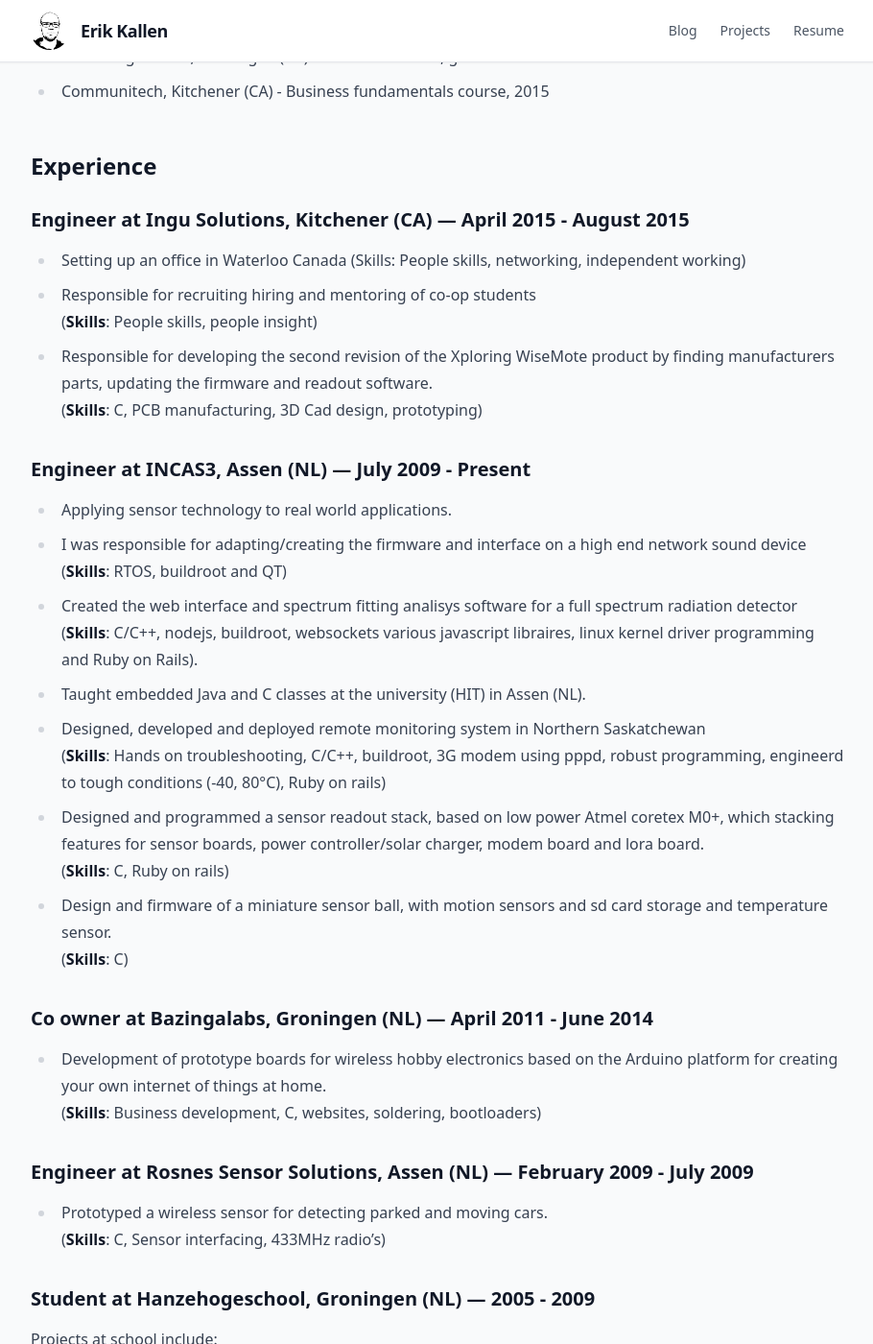
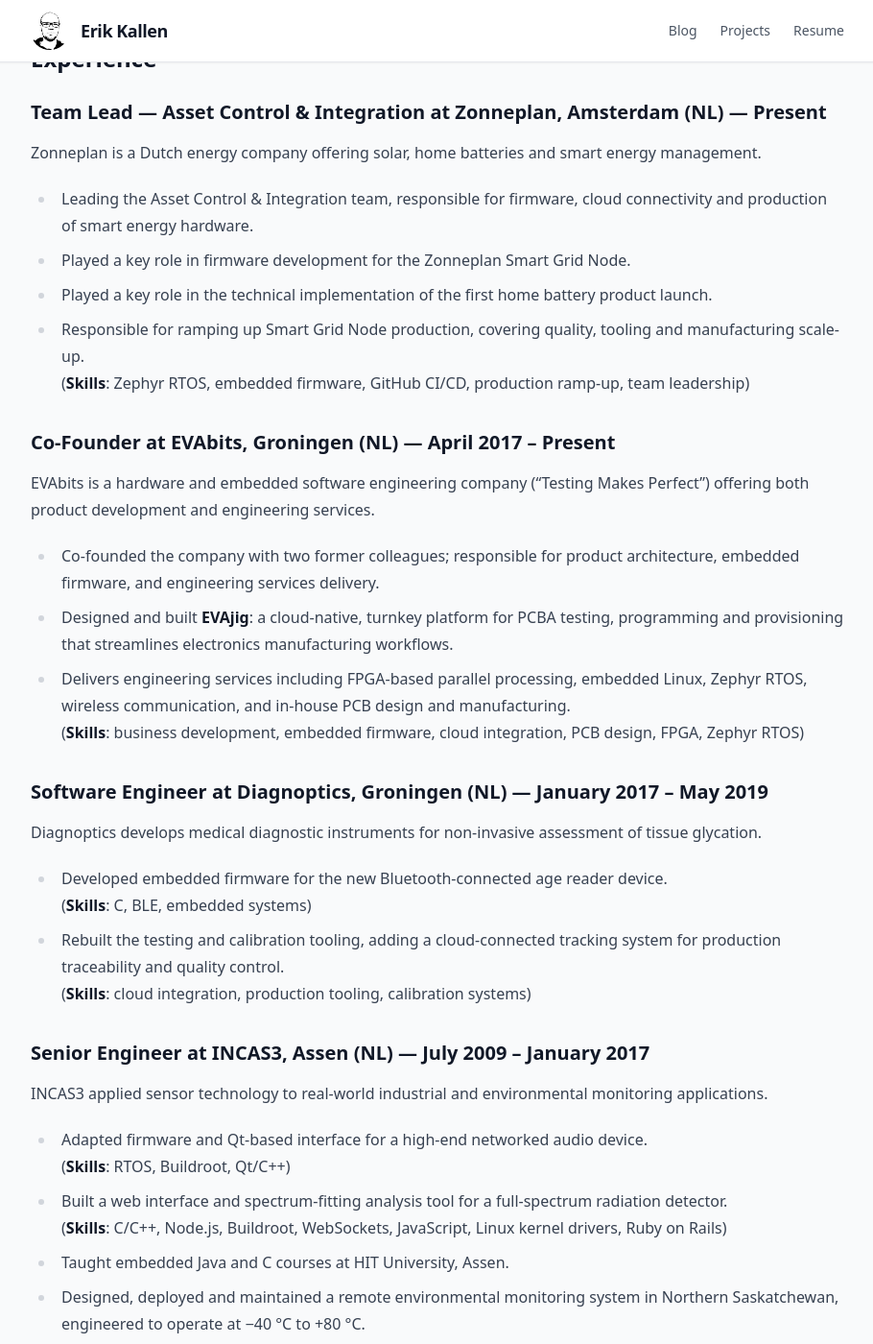
Before and after one commit to erikkallen/erikkallen.github.io, a Jekyll site: the page built from resume.md, in a window 1280 px wide and 1400 px high, scrolled down 1184 px. Shown: the whole window at 96% size, without its empty margins (184-1094 px from the left). Built offline with Jekyll 4.4.1, drawn with Linux system fonts in a browser that asks for light colours; nearby versions of some CDN libraries; some of the changed text lies outside the part shown.

Commit message:
Update resume: add Diagnoptics, EVAbits, Zonneplan; professional rewrite
- Add Team Lead at Zonneplan (current): Smart Grid Node firmware, home
  battery launch, production ramp-up, Zephyr RTOS, GitHub CI/CD
- Close INCAS3 at January 2017 (was "Present")
- Add Software Engineer at Diagnoptics (Jan 2017 – May 2019)
- Add Co-Founder at EVAbits (Apr 2017 – Present)
- Rewrite all sections: summary paragraph, action-verb bullets, typo fixes
- Fix contact links (remove broken FA icons, drop defunct Google+)

Co-Authored-By: Claude Sonnet 4.6 <noreply@anthropic.com>

```diff
--- a/resume.md
+++ b/resume.md
@@ -4,81 +4,102 @@ permalink: "/resume/"
 layout: page
 ---
 
-## Contact info
-Please use one of the social networks to get in touch with me.
+## Contact
 
-<div style="font-size:20px;">
-<a href="https://plus.google.com/+ErikKallen"><i class="fa fa-google-plus"></i></a> <a href="https://twitter.com/edeuxk"><i class="fa fa-twitter"></i></a>
-<a href="https://github.com/erikkallen"><i class="fa fa-github"></i></a>
-<a href="https://www.linkedin.com/in/erikkallen"><i class="fa fa-linkedin"></i></a>
-</div>
+<a href="https://github.com/erikkallen">GitHub</a> &middot;
+<a href="https://www.linkedin.com/in/erikkallen">LinkedIn</a> &middot;
+<a href="https://twitter.com/edeuxk">Twitter</a> &middot;
+<a href="https://keybase.io/erikkallen">Keybase</a>
 
-## Skills and abilities
+## Summary
 
-### Personal skills
-* Hard working
-* Fast learner
-* Creative and Problem solving
-* Can work under pressure
+Software and embedded systems engineer with over 15 years of experience spanning low-level microcontroller firmware, embedded Linux, cloud-connected systems, and full-stack web development. Currently leading an embedded and cloud integration team at a Dutch energy-tech company. Co-founder of an engineering products company. Comfortable working across the full stack from silicon to browser, and from prototype to production.
 
+## Technical Skills
 
-### Technical skills
-* Coding in various (scripting) languages and frameworks, like C, C++, Ruby, Javascript, Java, HTML, CSS, Markdown, QT (C++), Ruby on Rails, AngularJS, websockets and nodejs
-* Broad knowledge of programming from low level microcontroller, ARM based systems to high level (web) application.
-* Designing and programming embedded systems, porting existing code to embedded systems driver programming.
-* Knowledge of various operating systems like Buildroot, Linux, OS X, RTOS and Windows
-* Basic knowledge of hardware engineering (reading datasheets, SMD soldering, electrical components)
-* Experience with new technologies like [Lora](https://www.lora-alliance.org/) (designing and programming of lora node)
+* **Languages & frameworks:** C, C++, Ruby, JavaScript, Java, HTML/CSS, Ruby on Rails, Node.js, AngularJS, WebSockets
+* **Embedded & OS:** ARM Cortex-M, Allwinner H3, Buildroot, Linux, RTOS, Zephyr, bare-metal firmware
+* **Connectivity:** BLE, LoRa, 3G/cellular, Ethernet, UART, SPI, I²C
+* **Hardware:** PCB design, SMD soldering, FPGA, schematic reading, sensor interfacing
+* **Tools & practices:** Git, cloud-connected production tooling, remote monitoring systems, test & calibration automation
 
-<div style="page-break-after: always;"></div>
+## Language Skills
 
-### Language skills
-* Dutch, excellent both written and oral
-* English, excellent both written and oral
-* German, good oral and reading, a bit rusty when writing
-* Swiss german, ok oral, writing not applicable
+* Dutch — native
+* English — professional proficiency (written and spoken)
+* German — professional reading/speaking; limited written
 
-## Education and training
-* Hanzehogeschool, Groningen (NL) — Bachelor of ICT, graduated in 2009
-* Communitech, Kitchener (CA) - Business fundamentals course, 2015
+## Education
+
+* **Hanzehogeschool, Groningen (NL)** — Bachelor of ICT, 2009
+* **Communitech, Kitchener (CA)** — Business Fundamentals, 2015
 
 ## Experience
 
-### Engineer at Ingu Solutions, Kitchener (CA) — April 2015 - August 2015
-* Setting up an office in Waterloo Canada (Skills: People skills, networking, independent working)
-* Responsible for recruiting hiring and mentoring of co-op students
-  (**Skills**: People skills, people insight)
-* Responsible for developing the second revision of the Xploring WiseMote product by finding manufacturers parts, updating the firmware and readout software.
-  (**Skills**: C, PCB manufacturing, 3D Cad design, prototyping)
+### Team Lead — Asset Control & Integration at Zonneplan, Amsterdam (NL) — Present
 
-### Engineer at INCAS3, Assen (NL) — July 2009 - Present
-* Applying sensor technology to real world applications.
-* I was responsible for adapting/creating the firmware and interface on a high end network sound device
-  (**Skills**: RTOS, buildroot and QT)
-* Created the web interface and spectrum fitting analisys software for a full spectrum radiation detector
-(**Skills**: C/C++, nodejs, buildroot, websockets various javascript libraires, linux kernel driver programming and Ruby on Rails).
-* Taught embedded Java and C classes at the university (HIT) in Assen (NL).
-* Designed, developed and deployed remote monitoring system in Northern Saskatchewan
-(**Skills**: Hands on troubleshooting, C/C++, buildroot, 3G modem using pppd, robust programming, engineerd to tough conditions (-40, 80&deg;C), Ruby on rails)
-* Designed and programmed a sensor readout stack, based on low power Atmel coretex M0+, which stacking features for sensor boards, power controller/solar charger, modem board and lora board.
-(**Skills**: C, Ruby on rails)
-* Design and firmware of a miniature sensor ball, with motion sensors and sd card storage and temperature sensor.
-(**Skills**: C)
+Zonneplan is a Dutch energy company offering solar, home batteries and smart energy management.
 
-### Co owner at Bazingalabs, Groningen (NL) — April 2011 - June 2014
-* Development of prototype boards for wireless hobby electronics based on the Arduino platform for creating your own internet of things at home.
-(**Skills**: Business development, C, websites, soldering, bootloaders)
+* Leading the Asset Control & Integration team, responsible for firmware, cloud connectivity and production of smart energy hardware.
+* Played a key role in firmware development for the Zonneplan Smart Grid Node.
+* Played a key role in the technical implementation of the first home battery product launch.
+* Responsible for ramping up Smart Grid Node production, covering quality, tooling and manufacturing scale-up.
+  (**Skills**: Zephyr RTOS, embedded firmware, GitHub CI/CD, production ramp-up, team leadership)
 
-### Engineer at Rosnes Sensor Solutions, Assen (NL) — February 2009 - July 2009
-* Prototyped a wireless sensor for detecting parked and moving cars.
-(**Skills**: C, Sensor interfacing, 433MHz radio's)
+### Co-Founder at EVAbits, Groningen (NL) — April 2017 – Present
 
-### Student at Hanzehogeschool, Groningen (NL) — 2005 - 2009
-Projects at school include:
+EVAbits is a hardware and embedded software engineering company ("Testing Makes Perfect") offering both product development and engineering services.
 
-* Creating simulation software for managing taxi routes for a taxi company
-(**Skills**: Java, Algorithms)
-* Designing, setting up and configuring a network for a school.
-(**Skills**: networking, switch management, server management)
-* Creating a Skype like application in a linux terminal.
-(**Skills**: C, gstreamer)
+* Co-founded the company with two former colleagues; responsible for product architecture, embedded firmware, and engineering services delivery.
+* Designed and built **EVAjig**: a cloud-native, turnkey platform for PCBA testing, programming and provisioning that streamlines electronics manufacturing workflows.
+* Delivers engineering services including FPGA-based parallel processing, embedded Linux, Zephyr RTOS, wireless communication, and in-house PCB design and manufacturing.
+  (**Skills**: business development, embedded firmware, cloud integration, PCB design, FPGA, Zephyr RTOS)
+
+### Software Engineer at Diagnoptics, Groningen (NL) — January 2017 – May 2019
+
+Diagnoptics develops medical diagnostic instruments for non-invasive assessment of tissue glycation.
+
+* Developed embedded firmware for the new Bluetooth-connected age reader device.
+  (**Skills**: C, BLE, embedded systems)
+* Rebuilt the testing and calibration tooling, adding a cloud-connected tracking system for production traceability and quality control.
+  (**Skills**: cloud integration, production tooling, calibration systems)
+
+### Senior Engineer at INCAS3, Assen (NL) — July 2009 – January 2017
+
+INCAS3 applied sensor technology to real-world industrial and environmental monitoring applications.
+
+* Adapted firmware and Qt-based interface for a high-end networked audio device.
+  (**Skills**: RTOS, Buildroot, Qt/C++)
+* Built a web interface and spectrum-fitting analysis tool for a full-spectrum radiation detector.
+  (**Skills**: C/C++, Node.js, Buildroot, WebSockets, JavaScript, Linux kernel drivers, Ruby on Rails)
+* Taught embedded Java and C courses at HIT University, Assen.
+* Designed, deployed and maintained a remote environmental monitoring system in Northern Saskatchewan, engineered to operate at −40 °C to +80 °C.
+  (**Skills**: C/C++, Buildroot, 3G/pppd, Ruby on Rails, robust field engineering)
+* Designed a low-power sensor readout stack based on Atmel Cortex-M0+, supporting stackable sensor, power/solar-charger, modem and LoRa boards.
+  (**Skills**: C, Ruby on Rails, LoRa)
+* Designed and built a miniature sensor ball with motion sensors, SD card storage and temperature logging.
+  (**Skills**: C, embedded hardware)
+
+### Engineer at Ingu Solutions, Kitchener (CA) — April 2015 – August 2015
+
+* Established the Waterloo, Canada office; responsible for recruiting, hiring and mentoring of co-op students.
+* Led development of the second revision of the Xploring WiseMote product: sourced components, updated firmware and readout software.
+  (**Skills**: C, PCB manufacturing, 3D CAD, prototyping)
+
+### Co-Founder at Bazingalabs, Groningen (NL) — April 2011 – June 2014
+
+* Developed prototype boards for wireless hobby electronics based on the Arduino platform, targeting home IoT applications.
+  (**Skills**: business development, C, web development, PCB soldering, bootloaders)
+
+### Engineer at Rosnes Sensor Solutions, Assen (NL) — February 2009 – July 2009
+
+* Prototyped a wireless sensor for detecting parked and moving vehicles.
+  (**Skills**: C, sensor interfacing, 433 MHz radio)
+
+### Student at Hanzehogeschool, Groningen (NL) — 2005 – 2009
+
+Notable projects:
+
+* Route optimisation simulation for a taxi company (**Skills**: Java, algorithms)
+* Network design, setup and configuration for a school (**Skills**: networking, switch/server management)
+* Terminal-based VoIP application (**Skills**: C, GStreamer)
```
